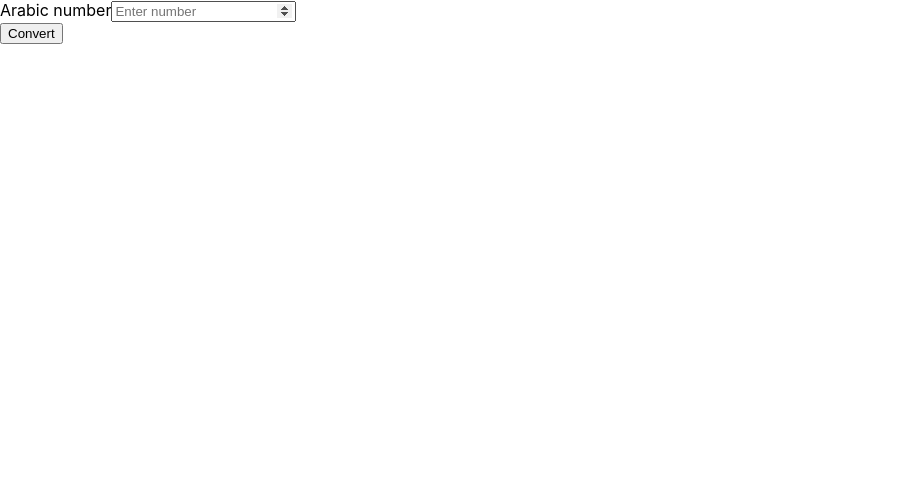
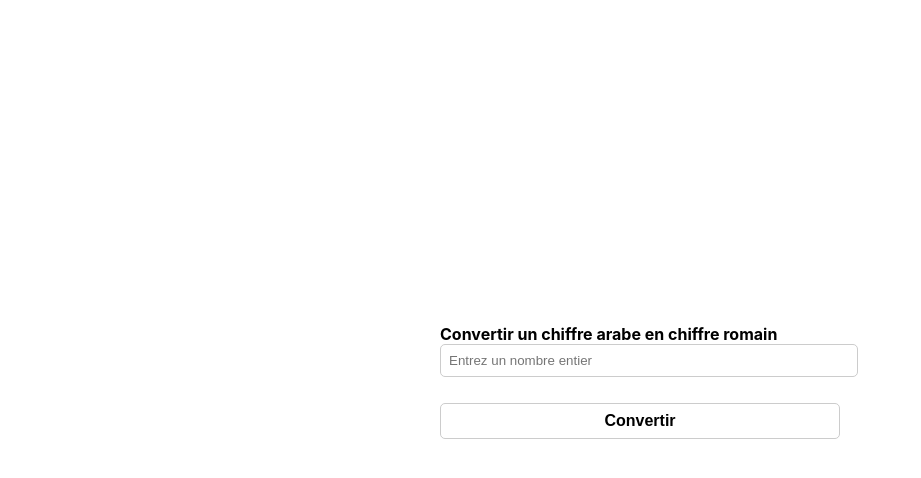
Before and after one commit to BastienMatis/kata_roman_numerals, a React (Create React App) app: page / in a window 1280 px wide. Shown: the top 478 px of the page, without its empty margins (0-921 px from the left). Built offline with nearby package versions, Linux system fonts and the light colour scheme.

Commit message:
Added CSS and error check

```diff
--- a/src/App.css
+++ b/src/App.css
@@ -36,3 +36,57 @@
     transform: rotate(360deg);
   }
 }
+
+
+.romanNumerals {
+  max-width: 400px;
+  margin: 0 auto;
+  display: flex;
+  flex-direction: column;
+  align-items: center;
+  justify-content: center;
+  height: 100vh;
+}
+
+.form-group {
+  margin: 10px;
+  display: flex;
+  flex-direction: column;
+  align-items: center;
+  text-align: center;
+}
+
+.form-label {
+  font-weight: bold;
+}
+
+.form-control {
+  width: 100%;
+  padding: 8px;
+  border: 1px solid #ccc;
+  border-radius: 5px;
+}
+
+.error-message {
+  color: red;
+  margin-top: 5px;
+}
+
+.submit-button {
+  margin-top: 10px;
+  width: 100%;
+  background-color: white;
+  border: 1px solid #ccc;
+  border-radius: 5px;
+  padding: 8px;
+  cursor: pointer;
+  font-weight: bold;
+  font-size: 16px;
+  transition: all 0.3s ease-in-out;
+}
+
+.roman-result {
+  font-size: 24px;
+  margin-top: 20px;
+  text-align: center;
+}
--- a/src/App.js
+++ b/src/App.js
@@ -1,6 +1,7 @@
 import React from 'react';
 import { BrowserRouter as Router, Route, Routes } from 'react-router-dom';
 import RomanNumerals from './Components/RomanNumerals';
+import './App.css';
 
 function App() {
   return (
--- a/src/Components/RomanNumerals.jsx
+++ b/src/Components/RomanNumerals.jsx
@@ -7,17 +7,24 @@ class RomanNumerals extends Component {
         super(props);
         this.state = {
             value: '',
-            roman: ''
+            roman: '',
+            errorMessage: '',
+            number: ''
         }
     }
 
     handleChange = (event) => {
-        this.setState({ value: event.target.value });
+        const inputValue = event.target.value;
+        if (inputValue >= 1 && inputValue <= 3999) {
+            this.setState({ value: inputValue, errorMessage: '' });
+        } else {
+            this.setState({ errorMessage: 'Veuillez entrer un nombre entre 1 et 3999' });
+        }
     }
 
     handleSubmit = (event) => {
         event.preventDefault();
-        this.setState({ roman: this.convertToRoman(this.state.value) });
+        this.setState({ roman: this.convertToRoman(this.state.value), number: this.state.value });
     }
 
     convertToRoman = (num) => {
@@ -52,14 +59,15 @@ class RomanNumerals extends Component {
 <div className="romanNumerals">
     <Form onSubmit={this.handleSubmit}>
         <Form.Group controlId="formBasicEmail">
-                        <Form.Label>Arabic number</Form.Label>
-                        <Form.Control type="number" placeholder="Enter number" onChange={this.handleChange} />
+            <Form.Label className="form-label">Convertir un chiffre arabe en chiffre romain</Form.Label>
+            <Form.Control type="number" className="form-control" placeholder="Entrez un nombre entier" onChange={this.handleChange} />
+            <p className="error-message">{this.state.errorMessage}</p>
         </Form.Group>
-                    <Button variant="primary" type="submit">
-                        Convert
+        <Button variant="primary" type="submit" className="submit-button">
+            Convertir
         </Button>
     </Form>
-                <h1>{this.state.roman}</h1>
+    <h1 className="roman-result">{this.state.roman === '' ? '' : `${this.state.number}: ${this.state.roman} `}</h1>
 </div>
         );
     }
```
Lines whose indentation alone changed are shown as unchanged.
